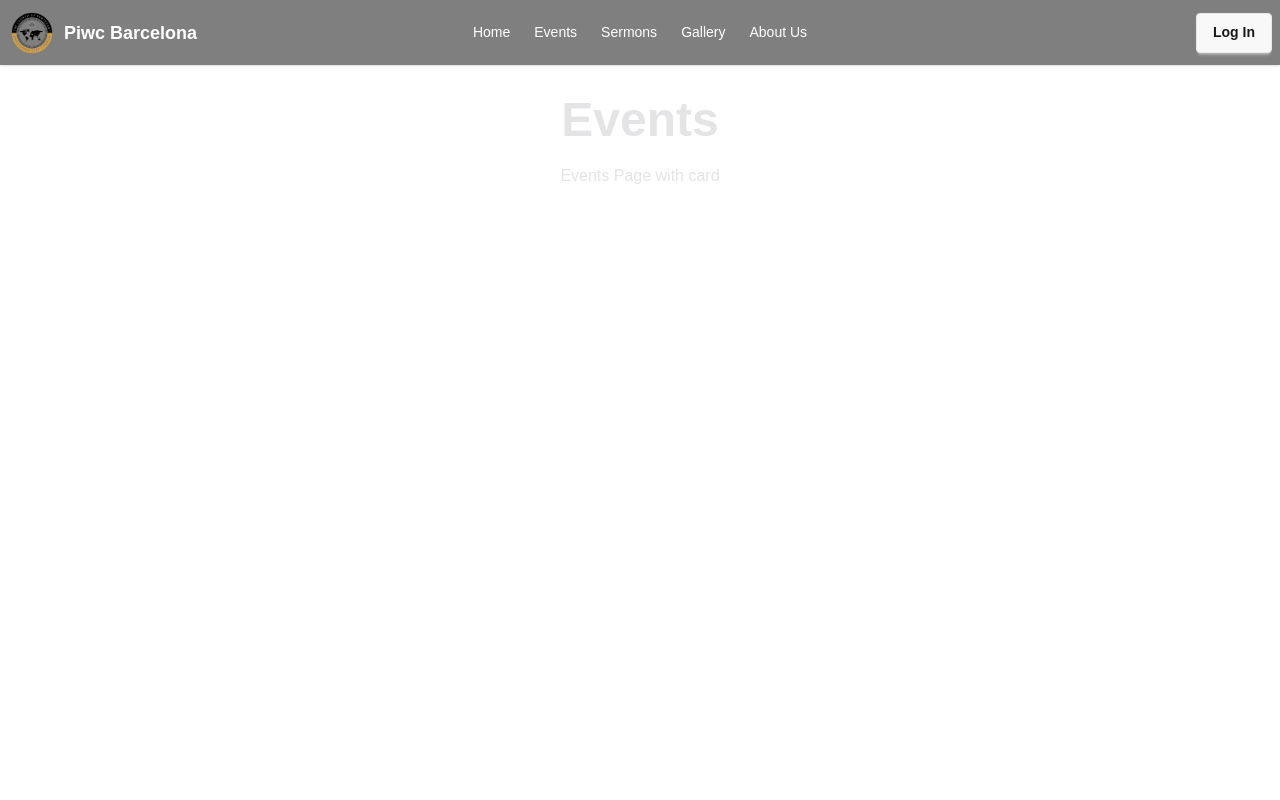
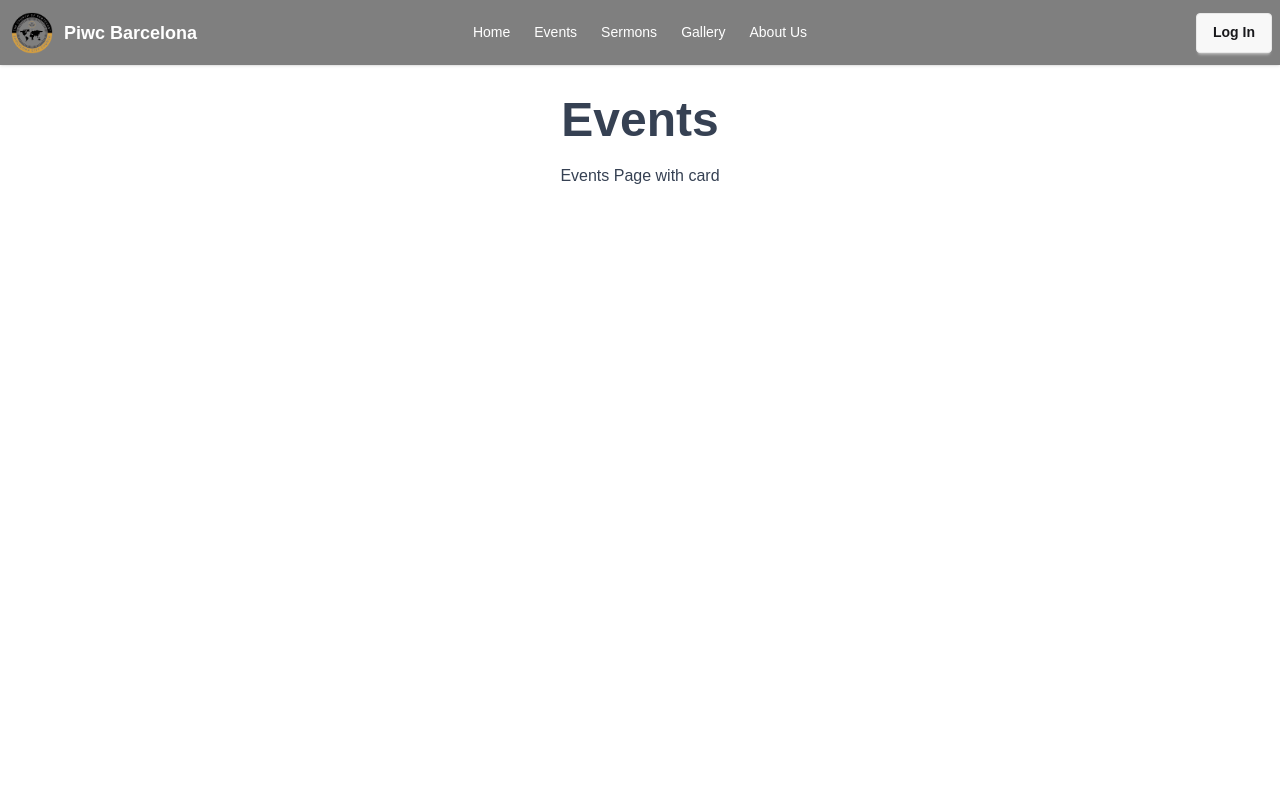
Before and after one commit to Mcdavis705/piwc, a React app: page /events in a window 1280 px wide. Shown: the top 800 px of the page. Built offline with nearby package versions, Linux system fonts and the light colour scheme; the HTML template or start-up script is replaced by a standard one.

Commit message:
Finished about us section

```diff
--- a/src/pages/Events.jsx
+++ b/src/pages/Events.jsx
@@ -6,7 +6,7 @@ function Events() {
         >
             <div className="overlay"></div>
             <div className="hero-content text-neutral-content text-center">
-                <div className="max-w-md">
+                <div className="max-w-md text-gray-700">
                     <h1 className="mb-5 text-5xl font-bold">Events</h1>
                     <p className="mb-5">
                         Events Page with card
```
